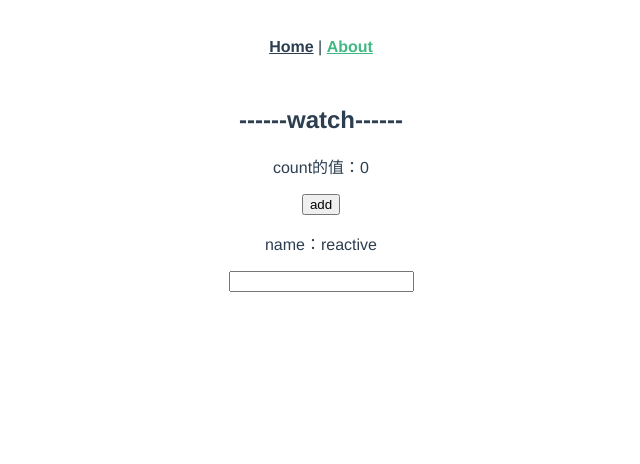
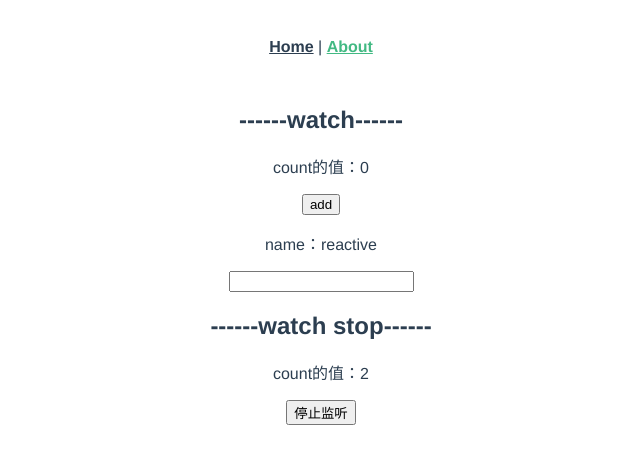
Before and after one commit to lhz333/vue3-study, a Vue app: page /#/about in a window 1280 px wide. Shown: the top 464 px of the page, without its empty margins (319-959 px from the left). Built offline with nearby package versions, Linux system fonts and the light colour scheme.

Commit message:
feat: 停止监听

```diff
--- /dev/null
+++ b/src/components/7.watch-stop.vue
@@ -0,0 +1,29 @@
+<template>
+  <div>
+    <h2>------watch stop------</h2>
+    <p>count的值：{{ count }}</p>
+    <button @click="stop">停止监听</button>
+  </div>
+</template>
+
+<script>
+import { ref, watch } from "@vue/composition-api";
+export default {
+  setup() {
+    console.log("--------------watch stop--------------");
+    const count = ref(0);
+
+    // 直接调用stop()便可停止监听
+    const stop = watch(count, () => console.log(count.value));
+
+    setInterval(() => {
+      count.value += 1;
+    }, 2000);
+
+    return {
+      count,
+      stop
+    };
+  }
+};
+</script>
--- a/src/views/About.vue
+++ b/src/views/About.vue
@@ -1,12 +1,14 @@
 <template>
   <div class="about">
     <ComWatch />
+    <ComWatchStop />
   </div>
 </template>
 
 <script>
 import ComWatch from "@/components/6.watch.vue";
+import ComWatchStop from "@/components/7.watch-stop.vue";
 export default {
-  components: { ComWatch }
+  components: { ComWatch, ComWatchStop }
 };
 </script>
```
